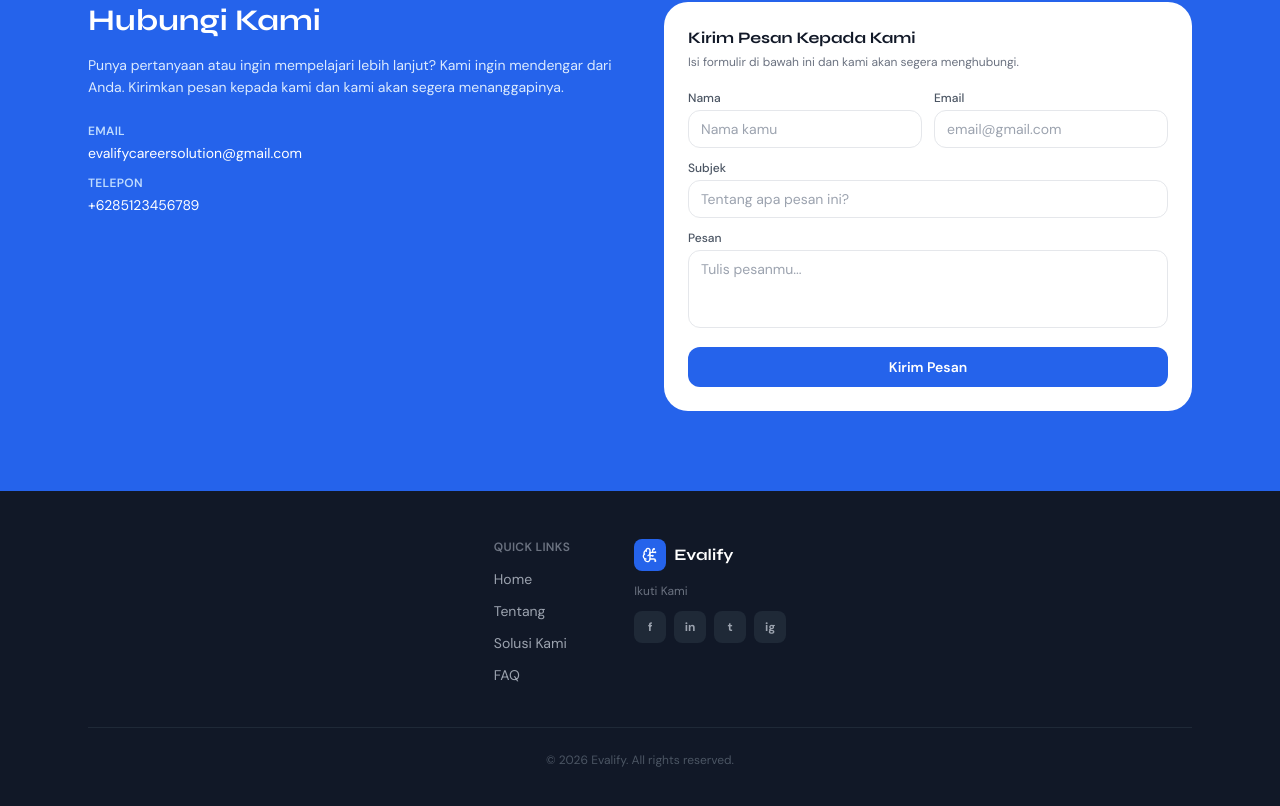
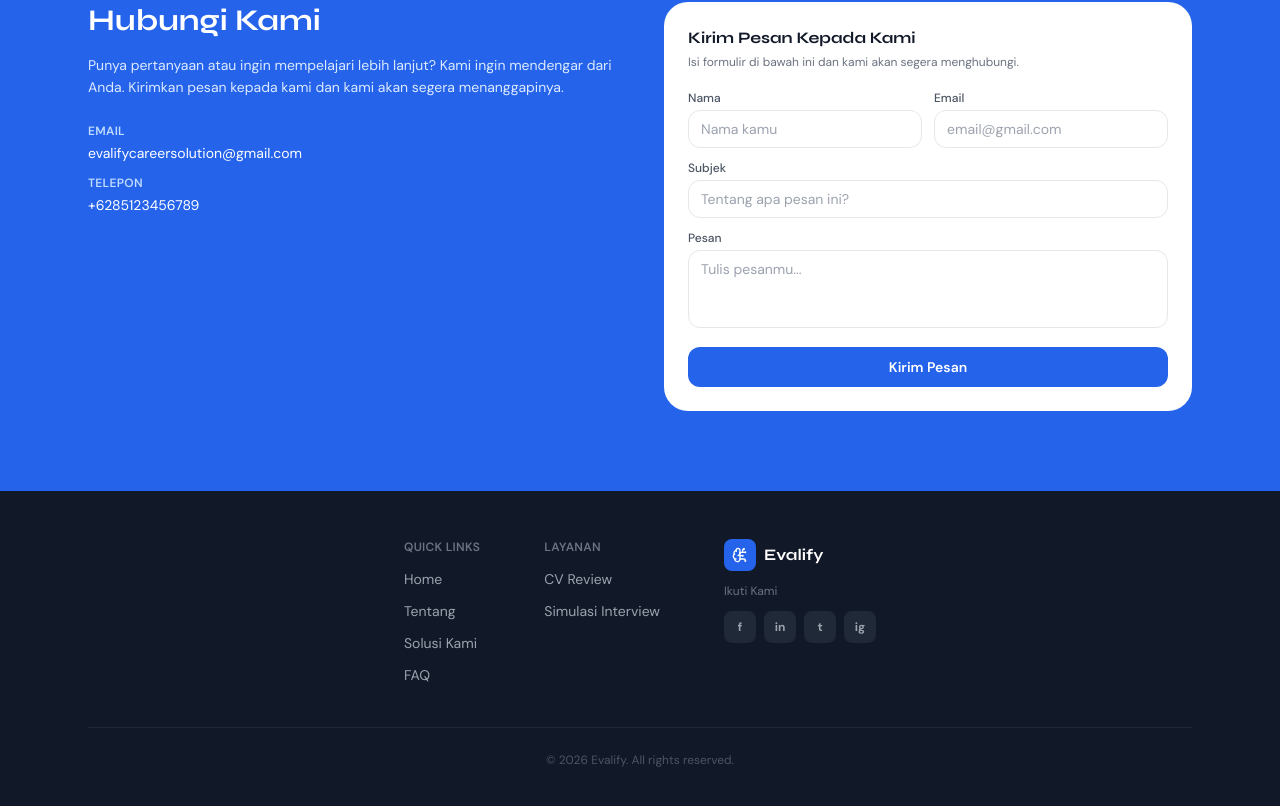
Before and after one commit to kevinnzzz/Evalify, a React (Vite) app in the folder frontend/: page /cv-review in a window 1280 px wide. Shown: the part 3598-4404 px from the top of the page. Built offline with nearby package versions, Linux system fonts and the light colour scheme; no server answers.

Commit message:
feat: add services column to footer with cv review and interview simulation links

```diff
--- a/frontend/src/pages/landing/components/LandingFooter.jsx
+++ b/frontend/src/pages/landing/components/LandingFooter.jsx
@@ -3,6 +3,11 @@ import { BrainCircuit } from 'lucide-react';
 
 export default function LandingFooter() {
   const links = ['Home', 'Tentang', 'Solusi Kami', 'FAQ'];
+  const services = [
+    { name: 'CV Review', path: '/CVReviewLandingPage' },
+    { name: 'Simulasi Interview', path: '/InterviewLandingPage' }
+  ];
+
   return (
     <footer className='bg-gray-900 text-gray-400 py-12'>
       <div className='max-w-6xl mx-auto px-6'>
@@ -15,6 +20,18 @@ export default function LandingFooter() {
                   <a href='#' className='text-sm hover:text-white transition-colors'>
                     {l}
                   </a>
+                </li>
+              ))}
+            </ul>
+          </div>
+          <div>
+            <div className='text-xs font-semibold uppercase tracking-wide text-gray-500 mb-3'>Layanan</div>
+            <ul className='space-y-2'>
+              {services.map((service) => (
+                <li key={service.name}>
+                  <Link to={service.path} className='text-sm hover:text-white transition-colors'>
+                    {service.name}
+                  </Link>
                 </li>
               ))}
             </ul>
```
